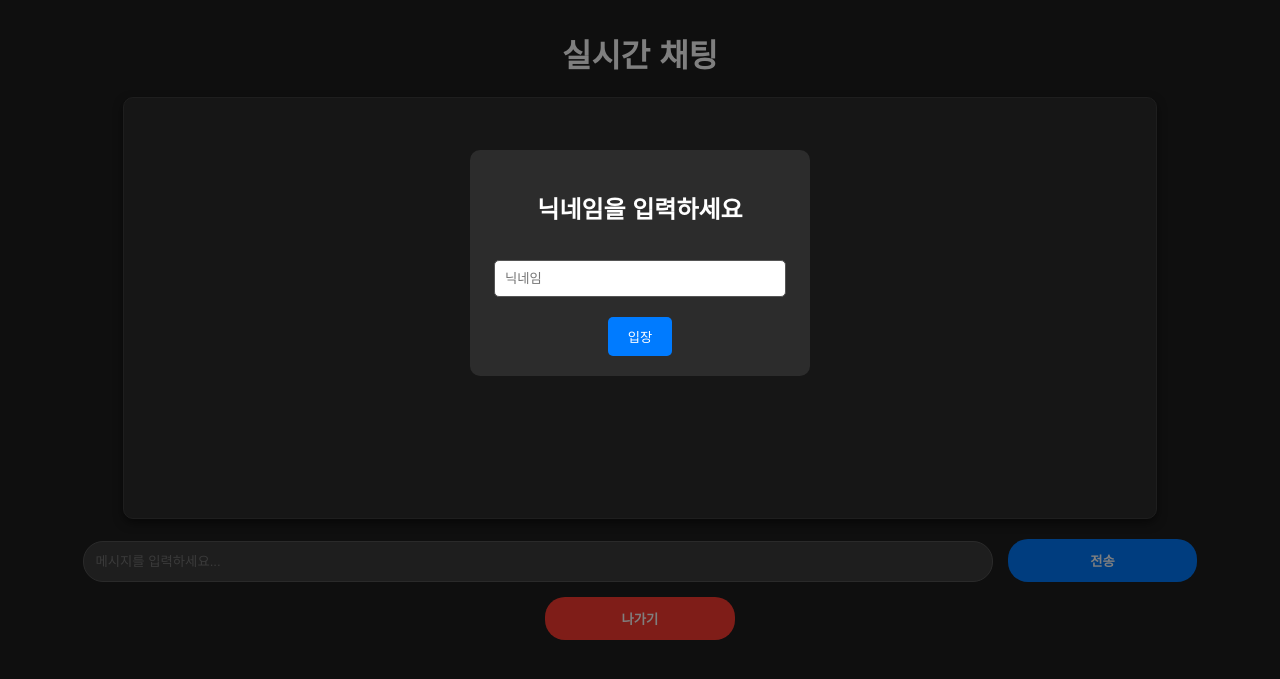
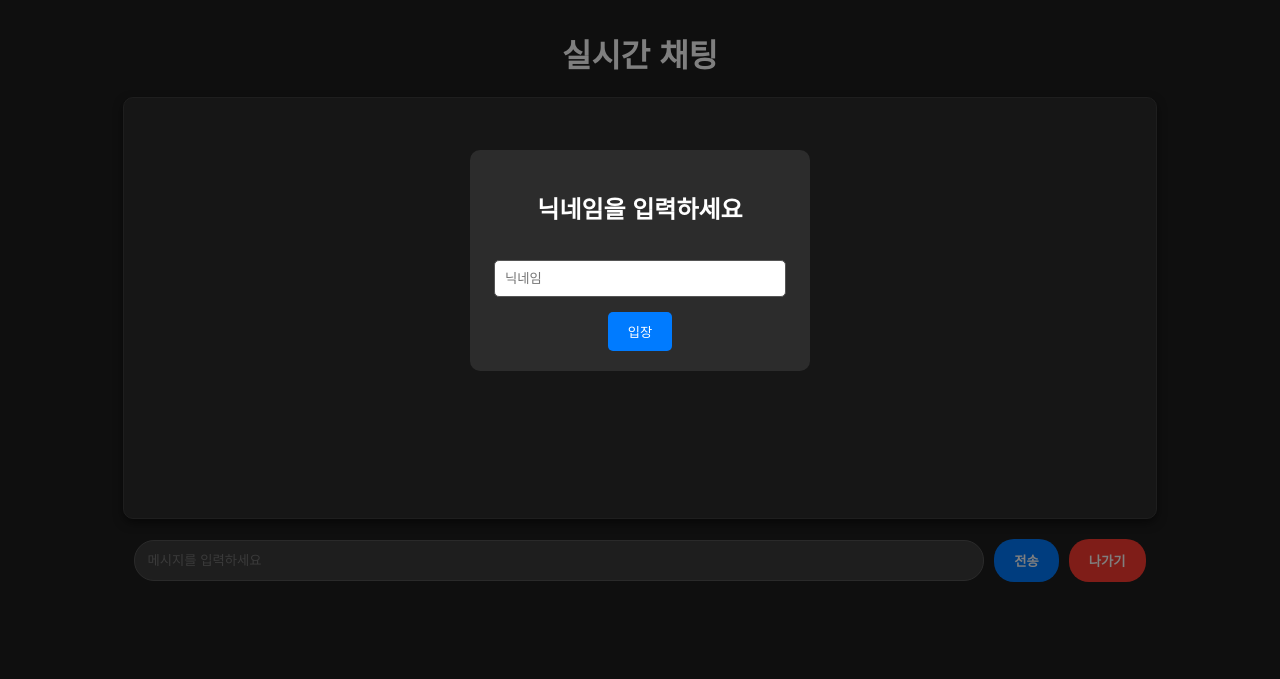
Before and after one commit to MintCat98/lablup-toy-project, a Python web app: template templates/index.html in a window 1280 px wide. Shown: the top 679 px of the page. Run offline with Jinja, Linux system fonts and the light colour scheme; the template is opened without the code that fills it, so the values that code supplies are empty.

Commit message:
edit button styles Align the "send" button and the "exit" button in one line

```diff
--- a/static/style.css
+++ b/static/style.css
@@ -1,6 +1,4 @@
-/*
-    카카오톡 채팅 UI를 GPT로 cloning했음
-*/
+/* ===== 공통 스타일 ===== */
 body {
     font-family: 'Arial', sans-serif;
     text-align: center;
@@ -10,8 +8,7 @@ body {
 }
 
 
-
-/* 모달 팝업 스타일 */
+/* ===== 모달 팝업 스타일 ===== */
 .modal {
     display: none;
     position: fixed;
@@ -38,8 +35,7 @@ body {
 .modal-content input {
     width: 90%;
     padding: 10px;
-    margin-top: 15px;
-    margin-bottom: 20px;
+    margin: 15px 0;
     border: 1px solid #555;
     border-radius: 5px;
 }
@@ -58,8 +54,7 @@ body {
 }
 
 
-
-/* 채팅박스 스타일 */
+/* ===== 채팅 박스 스타일 ===== */
 #chat-box {
     width: 80%;
     height: 400px;
@@ -72,10 +67,20 @@ body {
     box-shadow: 0 4px 10px rgba(0, 0, 0, 0.5);
 }
 
+
+/* ===== 입력창 및 버튼 컨테이너 ===== */
+#chat-controls {
+    display: flex;
+    justify-content: center;
+    align-items: center;
+    margin: 20px auto;
+    gap: 10px;  /* 요소 간 간격 */
+    width: 80%;
+}
+
 #chat-input {
-    width: 70%;
+    flex: 1;
     padding: 12px;
-    margin-right: 10px;
     border: 1px solid #555;
     border-radius: 20px;
     background-color: #3c3c3c;
@@ -83,11 +88,10 @@ body {
 }
 
 
-
-/* 전송 버튼 스타일 */
+/* ===== 전송 버튼 스타일 ===== */
 #send-btn {
-    width: 15%;
-    padding: 12px;
+    width: auto;
+    padding: 12px 20px;
     background-color: #007bff;
     color: white;
     border: none;
@@ -101,18 +105,16 @@ body {
 }
 
 
-
-/* 종료 버튼 스타일 */
+/* ===== 나가기 버튼 스타일 ===== */
 #exit-btn {
-    width: 15%;
-    padding: 12px;
+    width: auto;
+    padding: 12px 20px;
     background-color: #ff3b30;
     color: white;
     border: none;
     border-radius: 20px;
     cursor: pointer;
     font-weight: bold;
-    margin-top: 15px;
 }
 
 #exit-btn:hover {
@@ -120,8 +122,7 @@ body {
 }
 
 
-
-/* 닉네임 스타일 */
+/* ===== 닉네임 스타일 ===== */
 .nickname {
     font-size: 14px;
     font-weight: bold;
@@ -130,8 +131,7 @@ body {
 }
 
 
-
-/* 채팅 메시지 스타일 */
+/* ===== 채팅 메시지 스타일 ===== */
 .message {
     padding: 10px;
     border-radius: 10px;
--- a/templates/index.html
+++ b/templates/index.html
@@ -19,9 +19,11 @@
 
     <div id="chat-box"></div>
 
-    <input type="text" id="chat-input" placeholder="메시지를 입력하세요...">
-    <button id="send-btn">전송</button>
-    <button id="exit-btn">나가기</button>
+    <div id="chat-controls">
+        <input type="text" id="chat-input" placeholder="메시지를 입력하세요">
+        <button id="send-btn">전송</button>
+        <button id="exit-btn">나가기</button>
+    </div>
 
     <script src="/static/main.js"></script>
 </body>
```
